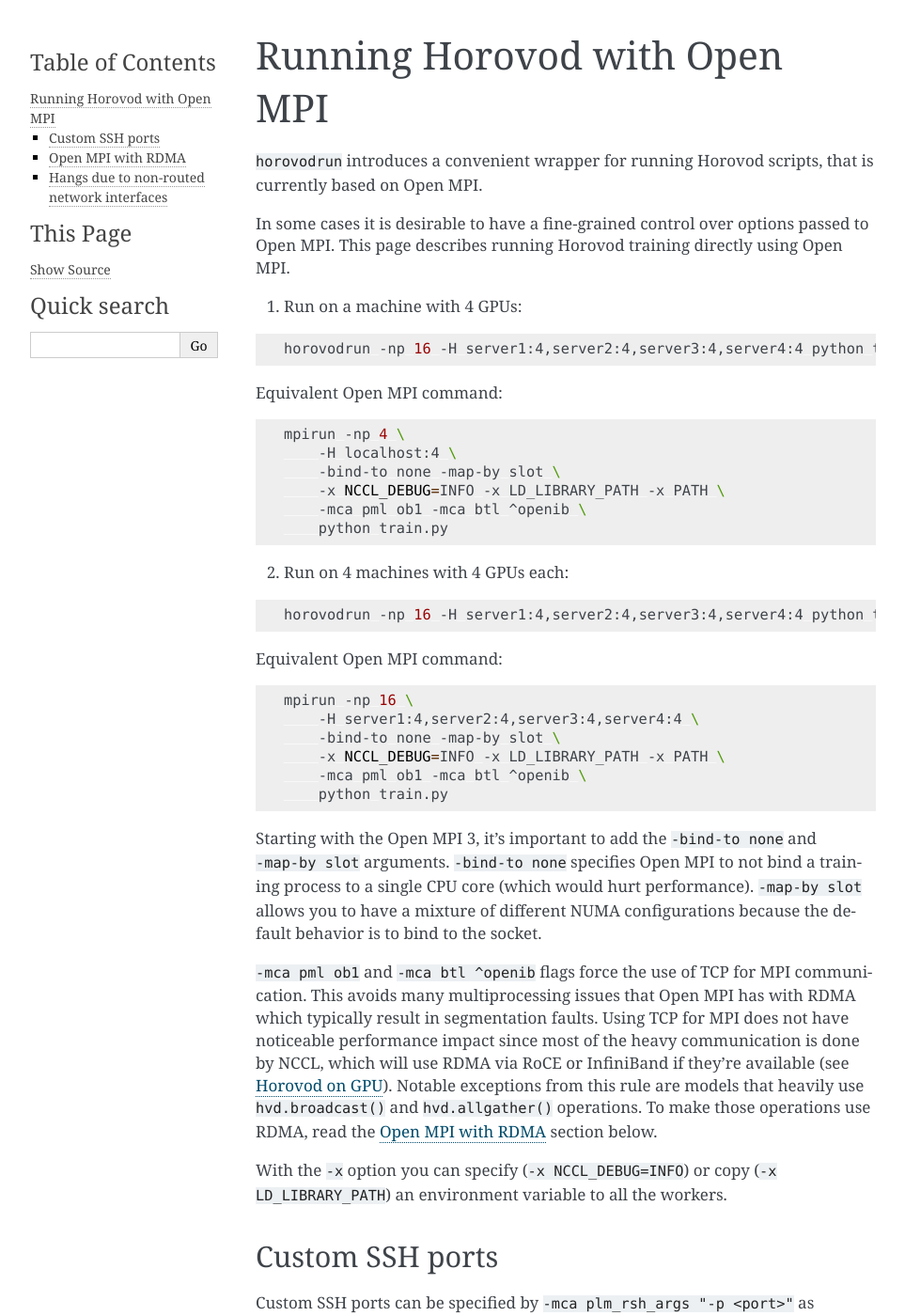
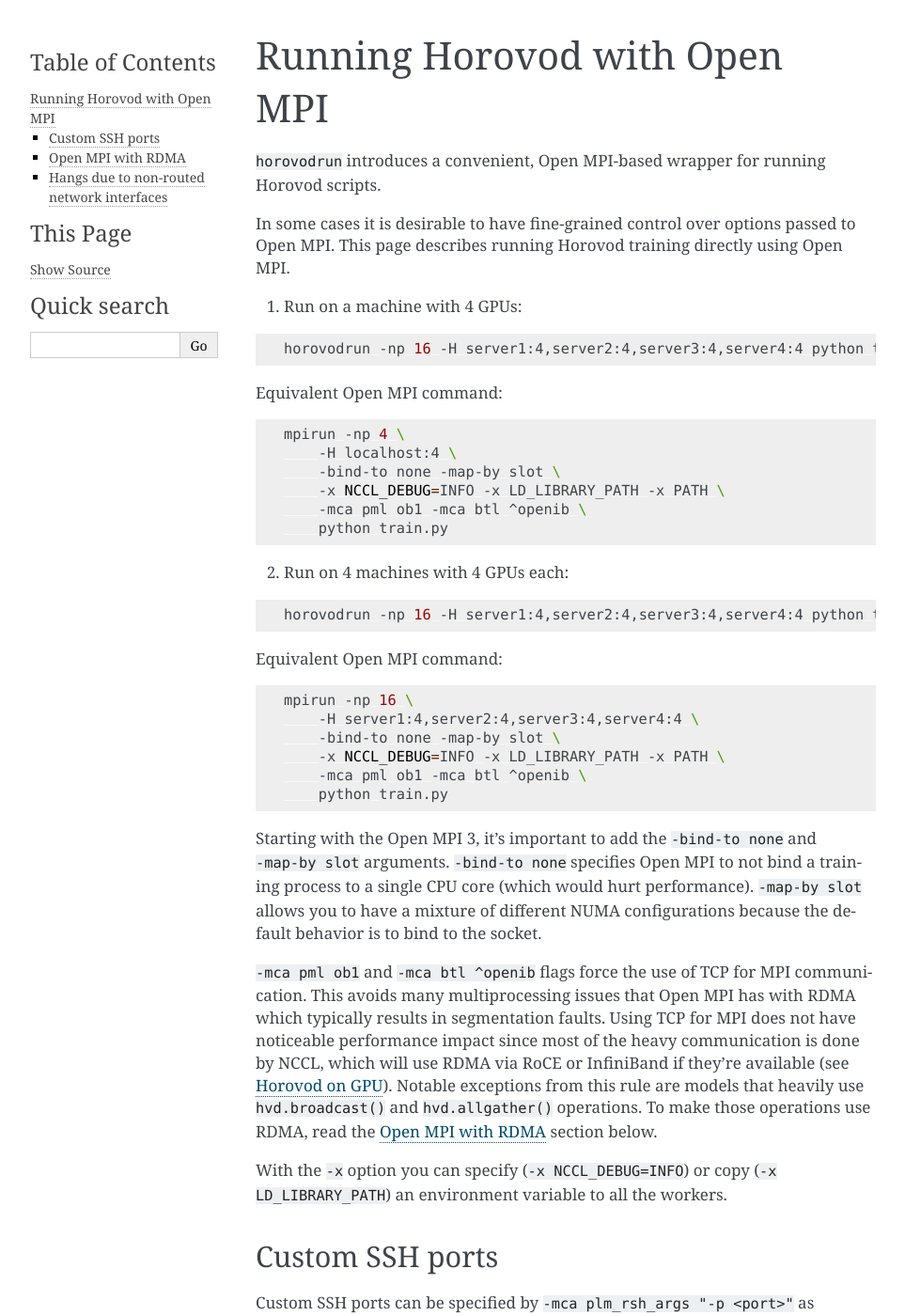
Before and after one commit to horovod/horovod, a Sphinx documentation site: the page built from docs/mpirun.rst, in a window 1280 px wide and 1400 px high. Shown: the whole window at 94% size, without its empty margins (148-1111 px from the left). Built offline with Sphinx 7.4.7, drawn with Linux system fonts in a browser that asks for light colours; some of the changed text lies outside the part shown.

Commit message:
Address feedback, add mpirun to toctree
Signed-off-by: Alex Sergeev <alsrgv@users.noreply.github.com>

```diff
--- a/docs/index.rst
+++ b/docs/index.rst
@@ -5,6 +5,8 @@
    :maxdepth: 2
 
    readme_include
+
+   mpirun
 
    api
 
--- a/docs/mpirun.rst
+++ b/docs/mpirun.rst
@@ -1,9 +1,9 @@
 Running Horovod with Open MPI
 =============================
 
-``horovodrun`` introduces a convenient wrapper for running Horovod scripts, that is currently based on Open MPI.
+``horovodrun`` introduces a convenient, Open MPI-based wrapper for running Horovod scripts.
 
-In some cases it is desirable to have a fine-grained control over options passed to Open MPI.  This page describes
+In some cases it is desirable to have fine-grained control over options passed to Open MPI.  This page describes
 running Horovod training directly using Open MPI.
 
 1. Run on a machine with 4 GPUs:
@@ -46,7 +46,7 @@
 to the socket.
 
 ``-mca pml ob1`` and ``-mca btl ^openib`` flags force the use of TCP for MPI communication.  This avoids many
-multiprocessing issues that Open MPI has with RDMA which typically result in segmentation faults.  Using TCP for MPI
+multiprocessing issues that Open MPI has with RDMA which typically results in segmentation faults.  Using TCP for MPI
 does not have noticeable performance impact since most of the heavy communication is done by NCCL, which will use RDMA
 via RoCE or InfiniBand if they're available (see `Horovod on GPU <gpus.md>`_).  Notable exceptions from this rule are
 models that heavily use ``hvd.broadcast()`` and ``hvd.allgather()`` operations.  To make those operations use RDMA,
```
Also changed, not shown: other parts of docs/mpirun.rst (+1 -1 lines).
